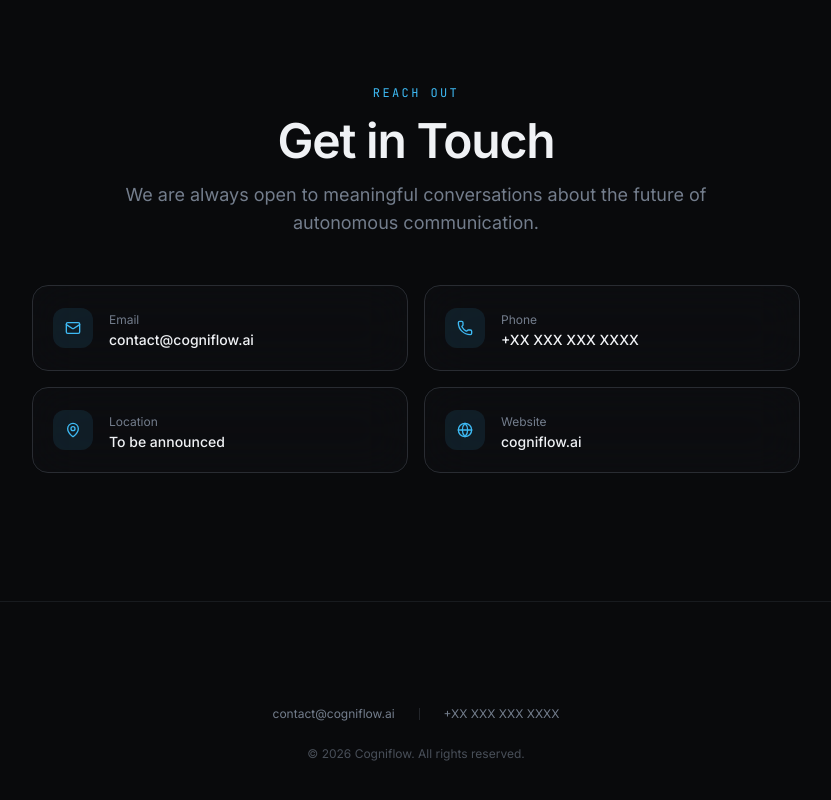
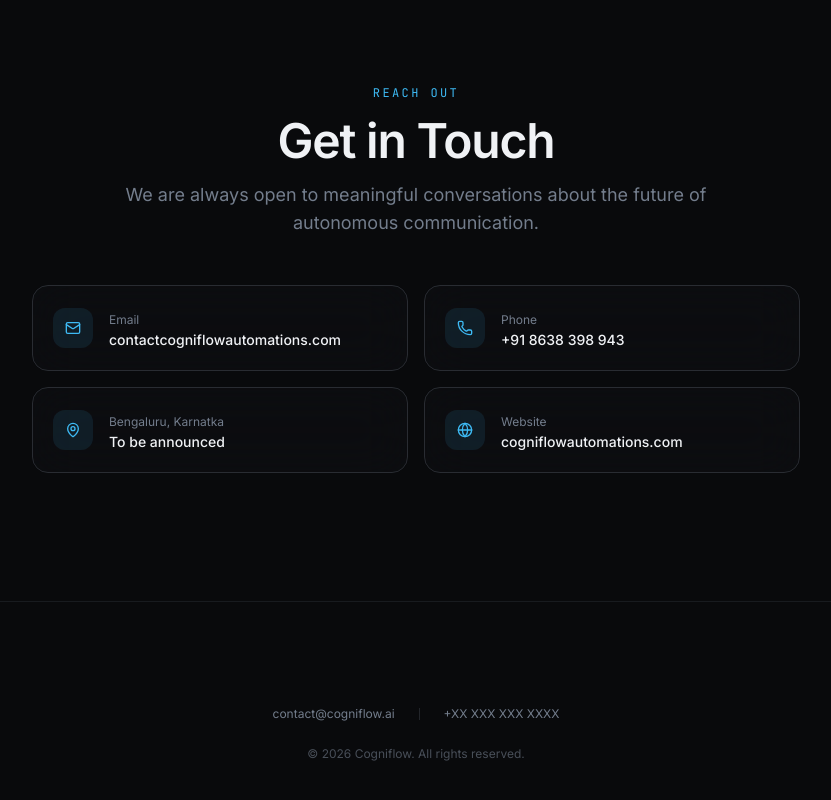
Before and after one commit to Rishabh2004821/cogniflow-automations, a Next.js app: page / in a window 1280 px wide. Shown: the part 6554-7354 px from the top of the page, without its empty margins (224-1055 px from the left). Built offline with nearby package versions, Linux system fonts and the light colour scheme.

Commit message:
Update contact information in contact-section.tsx

```diff
--- a/components/contact-section.tsx
+++ b/components/contact-section.tsx
@@ -8,22 +8,22 @@
   {
     icon: Mail,
     label: "Email",
-    value: "contact@cogniflow.ai",
+    value: "contactcogniflowautomations.com",
   },
   {
     icon: Phone,
     label: "Phone",
-    value: "+XX XXX XXX XXXX",
+    value: "+91 8638 398 943",
   },
   {
     icon: MapPin,
-    label: "Location",
+    label: "Bengaluru, Karnatka",
     value: "To be announced",
   },
   {
     icon: Globe,
     label: "Website",
-    value: "cogniflow.ai",
+    value: "cogniflowautomations.com",
   },
 ]
 
```
